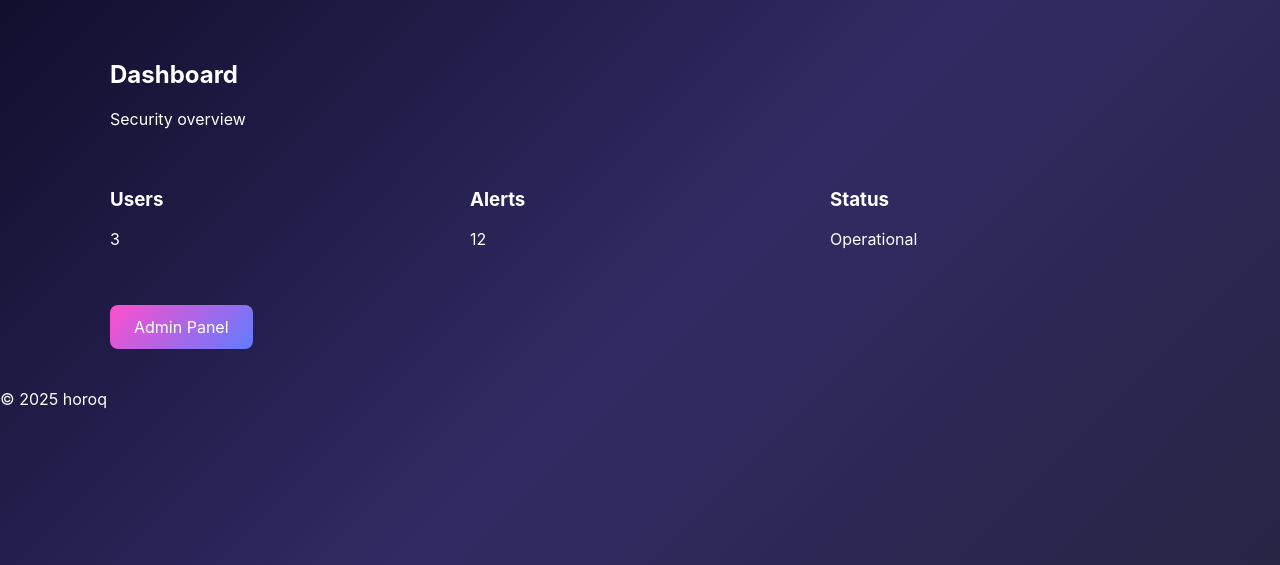
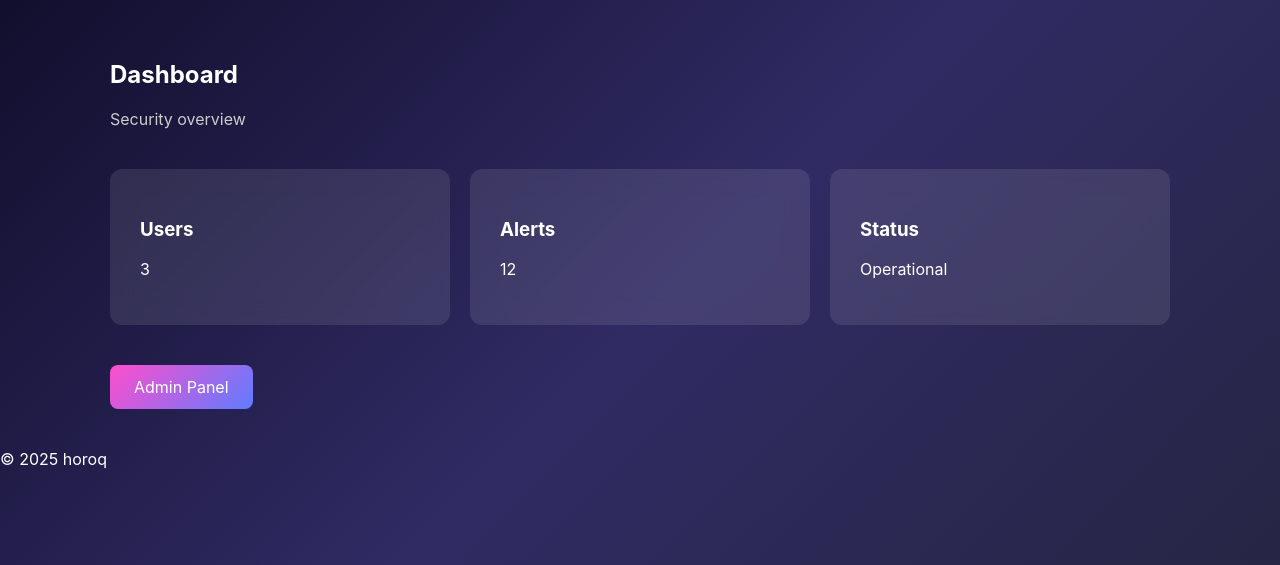
Before and after one commit to muhamedfarish/bac, a Flask app: page /dashboard in a window 1280 px wide. Shown: the part 74-639 px from the top of the page. Run offline with Flask 3, Linux system fonts and the light colour scheme.

Commit message:
Update dashboard.html

```diff
--- a/templates/dashboard.html
+++ b/templates/dashboard.html
@@ -3,18 +3,18 @@
 
 <section class="dashboard">
     <h1>Dashboard</h1>
-    <p class="subtitle">Security overview</p>
+    <p class="muted">Security overview</p>
 
     <div class="cards">
-        <div class="card">
+        <div class="glass-card">
             <h3>Users</h3>
             <p>3</p>
         </div>
-        <div class="card">
+        <div class="glass-card">
             <h3>Alerts</h3>
             <p>12</p>
         </div>
-        <div class="card">
+        <div class="glass-card">
             <h3>Status</h3>
             <p>Operational</p>
         </div>
```
